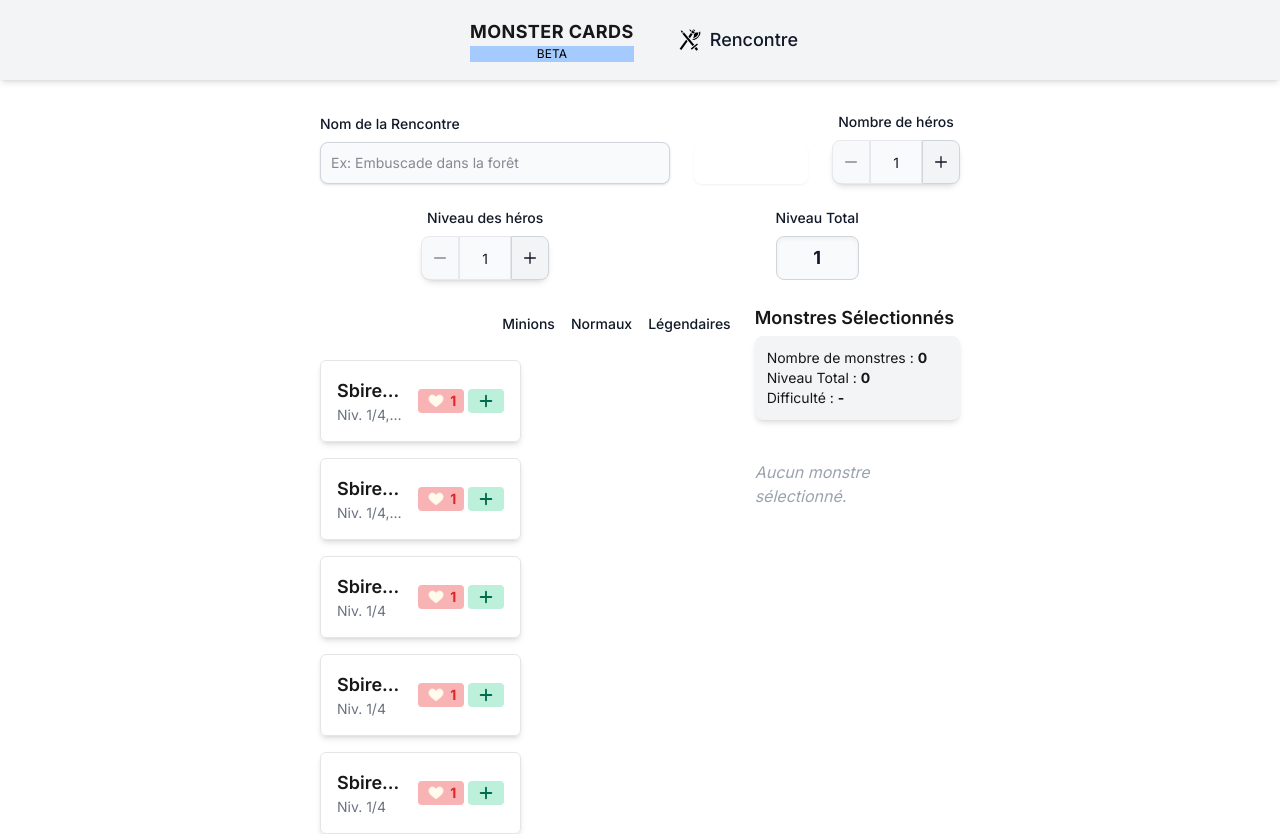
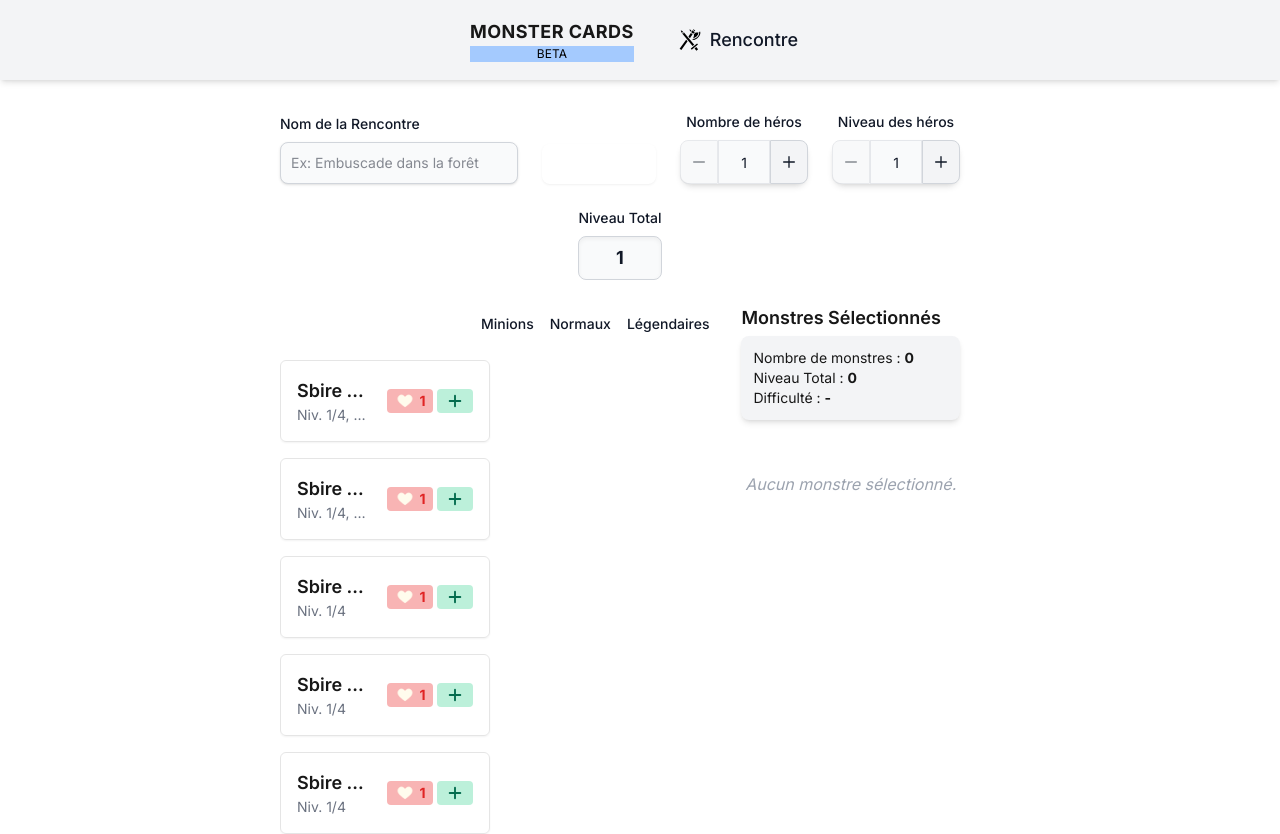
Before and after one commit to Jerem2801/monster_card, a Next.js app: page /encounter/create in a window 1280 px wide. Shown: the top 834 px of the page. Built offline with nearby package versions, Linux system fonts and the light colour scheme.

Commit message:
Version 0.85

```diff
--- a/component/encounter/form/EncounterForm.jsx
+++ b/component/encounter/form/EncounterForm.jsx
@@ -35,7 +35,7 @@ export default function EncounterForm({ encounterId = 0 }) {
     }, [encounterId]);
 
     return (
-        <div className="pt-8 pr-8 pl-8 lg:pr-80 lg:pl-80">
+        <div className="pt-8 pr-8 pl-8 lg:pr-80 lg:pl-70">
             <EncounterParams
                 encounterName={encounterName}
                 nbHeroes={nbHeroes}
@@ -47,7 +47,7 @@ export default function EncounterForm({ encounterId = 0 }) {
                 saveEncounter={saveEncounter}
             />
 
-            <div className="flex h-full w-full flex-col gap-6 md:flex-row">
+            <div className="flex h-[calc(100vh-14rem)] w-full flex-col gap-6 md:flex-row">
                 <EncounterListMonsters sortedMonsters={sortedMonsters} addMonster={addMonster} />
 
                 <EncounterSelectedMonsters
--- a/component/encounter/form/listMonsters/EncounterListMonsters.jsx
+++ b/component/encounter/form/listMonsters/EncounterListMonsters.jsx
@@ -23,10 +23,10 @@ export default function EncounterListMonsters({ sortedMonsters, addMonster }) {
     }, [sortedMonsters, filters]);
 
     return (
-        <div className="w-full md:w-2/3">
+        <div className="w-full md:w-2/3 flex flex-col pr-2">
             <EncounterFormFilter onFilterChange={setFilters} />
 
-            <div className="flex flex-wrap gap-2 lg:gap-4">
+            <div className="flex flex-wrap gap-2 lg:gap-4 overflow-y-auto">
                 {filteredMonsters.map((monster, index) => (
                     <MonsterCard
                         key={index}
--- a/component/encounter/form/monsterCard/MonsterCard.jsx
+++ b/component/encounter/form/monsterCard/MonsterCard.jsx
@@ -3,7 +3,7 @@ import NamePanel from './NamePanel';
 export default function MonsterCard({ monster, add, remove, selected }) {
     return (
         <div
-            className={`space-y-3 p-4 shadow-md ${selected ? 'w-full' : 'w-[49%]'} ${monster.legendary ? 'border border-yellow-400 bg-amber-100' : 'border border-neutral-200'} rounded-md`}
+            className={`space-y-3 p-4 shadow-xs ${selected ? 'w-full' : 'w-[49%]'} ${monster.legendary ? 'border border-yellow-400 bg-amber-100' : 'border border-neutral-200'} rounded-md`}
         >
             <NamePanel {...{ monster, add, remove, selected }} />
         </div>
--- a/component/encounter/form/monsterCard/StatPanel.jsx
+++ b/component/encounter/form/monsterCard/StatPanel.jsx
@@ -23,7 +23,7 @@ export default function StatPanel({ selected, monster, add, remove }) {
                         </span>
                     )}
 
-                    {monster.save != null && (
+                    {monster.save && (
                         <span
                             className="flex items-center gap-1 rounded bg-amber-200 px-2 py-0.5 text-sm font-bold text-amber-600"
                             title="Sauvegarde"
--- a/component/encounter/form/selectedMonsters/EncounterSelectedMonsters.jsx
+++ b/component/encounter/form/selectedMonsters/EncounterSelectedMonsters.jsx
@@ -20,7 +20,7 @@ export default function EncounterSelectedMonsters({
     };
 
     return (
-        <div className="w-full md:w-1/3">
+        <div className="w-full md:w-1/3 flex flex-col ">
             <h2 className="mb-1 text-lg font-semibold">Monstres Sélectionnés</h2>
 
             <EncounterDifficulty
@@ -30,11 +30,11 @@ export default function EncounterSelectedMonsters({
             />
 
             {selectedMonsters.length === 0 ? (
-                <div className="flex h-24 items-center justify-center text-gray-400 italic">
+                <div className="flex h-24 items-center justify-center text-gray-400 italic ">
                     Aucun monstre sélectionné.
                 </div>
             ) : (
-                <div className="flex flex-col gap-4">
+                <div className="flex flex-col gap-4 overflow-y-auto">
                     {selectedMonsters.map((monster, index) => (
                         <div
                             key={index}
--- a/component/fight/Fight.jsx
+++ b/component/fight/Fight.jsx
@@ -39,12 +39,29 @@ export default function Fight({ encounterId }) {
             dataMonsters,
         );
 
-            const monstersWithId = selectedMonsters.map(monster => ({
+        // On prépare un compteur par nom de monstre
+        const nameCount = {};
+
+        const monstersWithId = selectedMonsters.map(monster => {
+            // On récupère le nombre déjà compté pour ce nom
+            const baseName = monster.name;
+            nameCount[baseName] = (nameCount[baseName] || 0) + 1;
+
+            // On ajoute un suffixe uniquement si il y a plusieurs du même nom
+            const nameWithSuffix = nameCount[baseName] > 1
+                ? `${baseName} ${nameCount[baseName]}`
+                : baseName;
+
+            return {
                 id: crypto.randomUUID(),
-                monster,
+                monster: {
+                    ...monster,
+                    name: nameWithSuffix,
+                },
                 currentHp: monster.hp,
                 status: monster.initStatus ?? [],
-            }));
+            };
+        });
 
         setMonsters(monstersWithId);
         setEncounterName(encounterName ?? 'Rencontre');
@@ -52,6 +69,7 @@ export default function Fight({ encounterId }) {
 
     fetchEncounter();
 }, [encounterId]);
+
 
     function updateMonsterHp(id, newHp) {
         setMonsters(prev =>
@@ -107,15 +125,26 @@ export default function Fight({ encounterId }) {
     function addMonsterCard(baseMonster, quantity = 1) {
         if (!baseMonster || quantity <= 0) return;
 
-        const newMonsters = Array.from({ length: quantity }, () => ({
+        const existingCount = monsters.filter(
+            m => m.monster.name.replace(/\s\d+$/, '') === baseMonster.name
+        ).length;
+
+        const newMonsters = Array.from({ length: quantity }, (_, index) => {
+            const suffix = existingCount + index + 1;
+            return {
                 id: crypto.randomUUID(),
-            monster: baseMonster,
+                monster: {
+                    ...baseMonster,
+                    name: `${baseMonster.name} ${suffix}`,
+                },
                 currentHp: baseMonster.hp,
                 status: [],
-        }));
+            };
+        });
 
         setMonsters(prev => [...prev, ...newMonsters]);
     }
+
 
     function deleteMonster(id) {
         setMonsters(prev => prev.filter(m => m.id !== id));
--- a/component/fight/monsterCard/actions/button/ActionThrowModal.jsx
+++ b/component/fight/monsterCard/actions/button/ActionThrowModal.jsx
@@ -86,14 +86,17 @@ export default function ActionThrowModal({ action, monsterName, diceProperty, st
                         min={1}
                         value={localDice.numberDice}
                         onChange={e => updateDiceProp('numberDice', e.target.value)}
+                        style={{ textAlign: 'center' }}
                     />
                 </div>
                 <div>
                     <Label htmlFor="valueDice">Valeur dé</Label>
                     <Select
+                        className="text-center"
                         id="valueDice"
                         value={localDice.valueDice}
                         onChange={e => updateDiceProp('valueDice', e.target.value)}
+                        style={{ textAlign: 'center' }}
                     >
                         {[4, 6, 8, 10, 12, 20].map(die => (
                             <option key={die} value={die}>d{die}</option>
@@ -103,9 +106,11 @@ export default function ActionThrowModal({ action, monsterName, diceProperty, st
                 <div>
                     <Label htmlFor="bonus">Bonus</Label>
                     <TextInput
+                        className="text-center"
                         id="bonus"
                         type="number"
                         value={localDice.bonus}
+                        style={{ textAlign: 'center' }}
                         onChange={e => updateDiceProp('bonus', e.target.value)}
                     />
                 </div>
--- a/component/fight/monsterCard/headerPanel/StatPanel.jsx
+++ b/component/fight/monsterCard/headerPanel/StatPanel.jsx
@@ -6,7 +6,7 @@ export default function StatPanel({ monster }) {
 
     return (
         <>
-            {monster.armor.id != 'none' &&  (
+            {monster.armor.id != "none" &&  (
                 <span className="ml-2 flex items-center gap-1 rounded bg-slate-300 px-2 py-0.5 text-sm font-bold text-slate-600">
                     <Image src={armorPath} alt="🛡️" width={20} height={20} />
                     {monster.armor.label}
@@ -20,16 +20,16 @@ export default function StatPanel({ monster }) {
                 </span>
             )}
 
-            {monster.fly != null && monster.fly != 0 && (
+            {monster.fly != 0 && (
                 <span className="ml-2 flex items-center gap-1 rounded bg-blue-100 px-2 py-0.5 text-sm font-bold text-blue-400">
                     <Image src="/stat/fly.png" alt="🪶" width={20} height={20} />
                     {monster.fly}
                 </span>
             )}
 
-            {monster.save != null && (
+            {monster.save && (
                 <span className="ml-2 flex items-center gap-1 rounded bg-amber-200 px-2 py-0.5 text-sm font-bold text-amber-600">
-                    ⭐
+                    <Image src="/stat/savingThrow.png" alt="⭐" width={20} height={20} />
                     {monster.save}
                 </span>
             )}
--- a/data/monsterdata.jsx
+++ b/data/monsterdata.jsx
@@ -25,6 +25,8 @@ export const MONSTER_TYPE = {
     TROGLODYTE: { id: 'troglodyte', label: 'Troglodyte' },
     FOREST_DENIZEN: { id: 'forest_denizen', label: 'Habitant de la forêt' },
     DUNGEON_DENIZEN: { id: 'dungeon_denizen', label: 'Habitant du donjons' },
+    DAEMONS: { id: 'daemons', label: 'Démons' },
+    DEVIL: { id: 'devil', label: 'Diable' },
     UNDERGROUND: { id: 'underground', label: 'Souterrain' },
     ANIMAL: { id: 'animal', label: 'Animaux' },
     SORCIER: { id: 'sorcier', label: 'Sorcier' },
@@ -76,6 +78,11 @@ const passiveMimicsSticky = {
     description:
         'Les Mimic peuvent agripper un nombre illimité de créatures. En cas de coup critique : libère 1 créature (au choix de l’attaquant).',
 };
+const passiveDemonicFrenzy = {
+    name: 'Frénésie démoniaque.',
+    description:
+        'Lorsqu\'il est $status:bloodied$, $advantage:+1$ sur l\'attaque.',
+};
 
 // Tableau des types conditions
 export const TRIGGER_TYPE = {
@@ -102,7 +109,7 @@ const defaultMonster = {
     armor: ARMOR_TYPE.NONE,
     speed: 6,
     fly: 0,
-    save: null,
+    save: "",
     size: SIZE_TYPE.MEDIUM,
     legendary: false,
     minion: false,
@@ -113,6 +120,37 @@ const defaultMonster = {
 };
 
 export const dataMonsters = [
+    {
+        ...defaultMonster,
+        id: 'ruinant',
+        name: 'Ruinant',
+        type: MONSTER_TYPE.DAEMONS,
+        hp: 60,
+        level: '5',
+        speed: 12,
+        save : 'DEX+',
+        passif: [passiveDemonicFrenzy,
+            {
+                name: 'Soin corrompu.',
+                description: '(Aura 4) La magie de soin échoue. JdS de FOR 12 ou subissent la moitié des PV bloqués en dégâts nécrotiques.'
+            }
+        ],
+        action: [
+            {
+                name: 'Griffes sanguinaitres (2x).',
+                description: '$dice:1d12+2$ nécrotiques. En cas de coup pas de réaction jusqu\'au début du tour de la cible.',
+                effect: {
+                    trigger: TRIGGER_TYPE.HIT,
+                    message: 'Pas de réaction jusqu\'au début du tour de la cible.'
+                },
+                advantage: {
+                    name: 'Frénésie démoniaque.',
+                    description:
+                        "Lorsqu\'il est Ensanglanté, 1 Avantage sur l\'attaque.",
+                },
+            },
+        ],
+    },
     //GOBELIN
     {
         ...defaultMonster,
```
Lines whose indentation alone changed are shown as unchanged.
